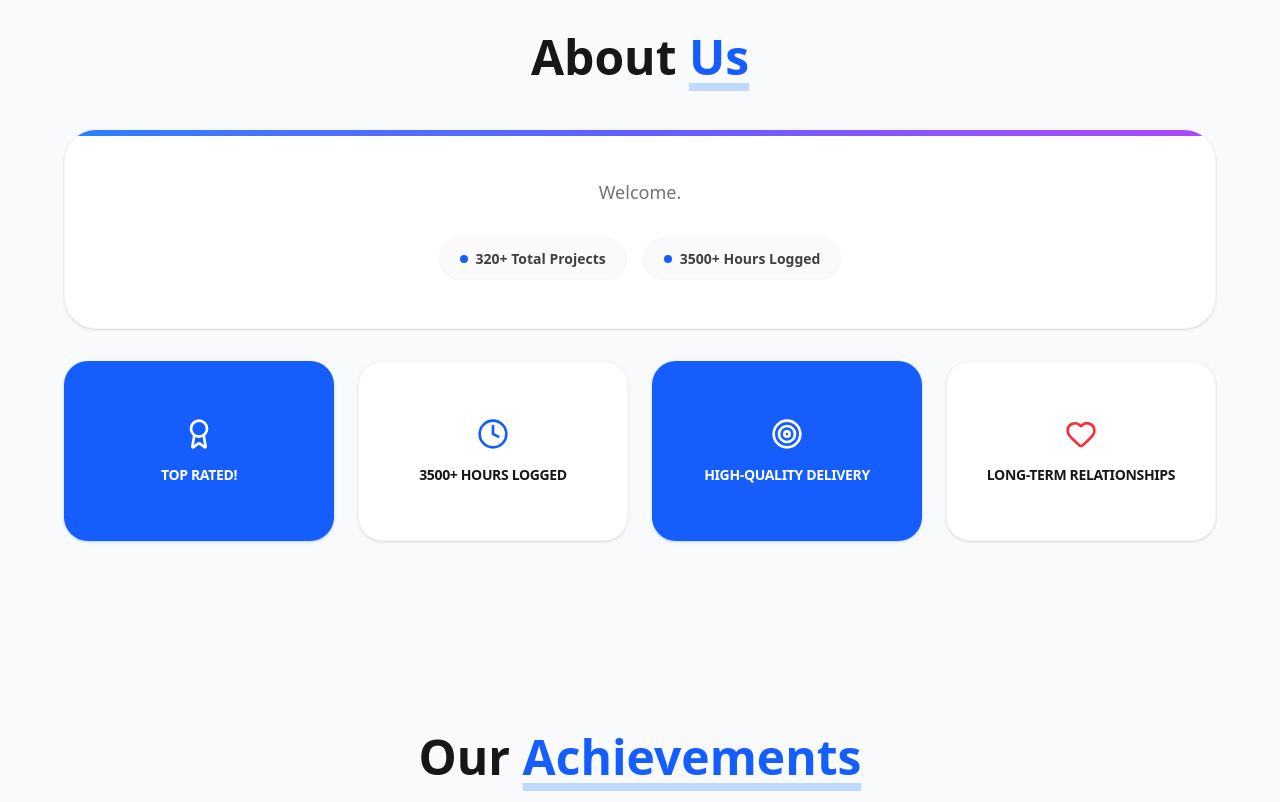
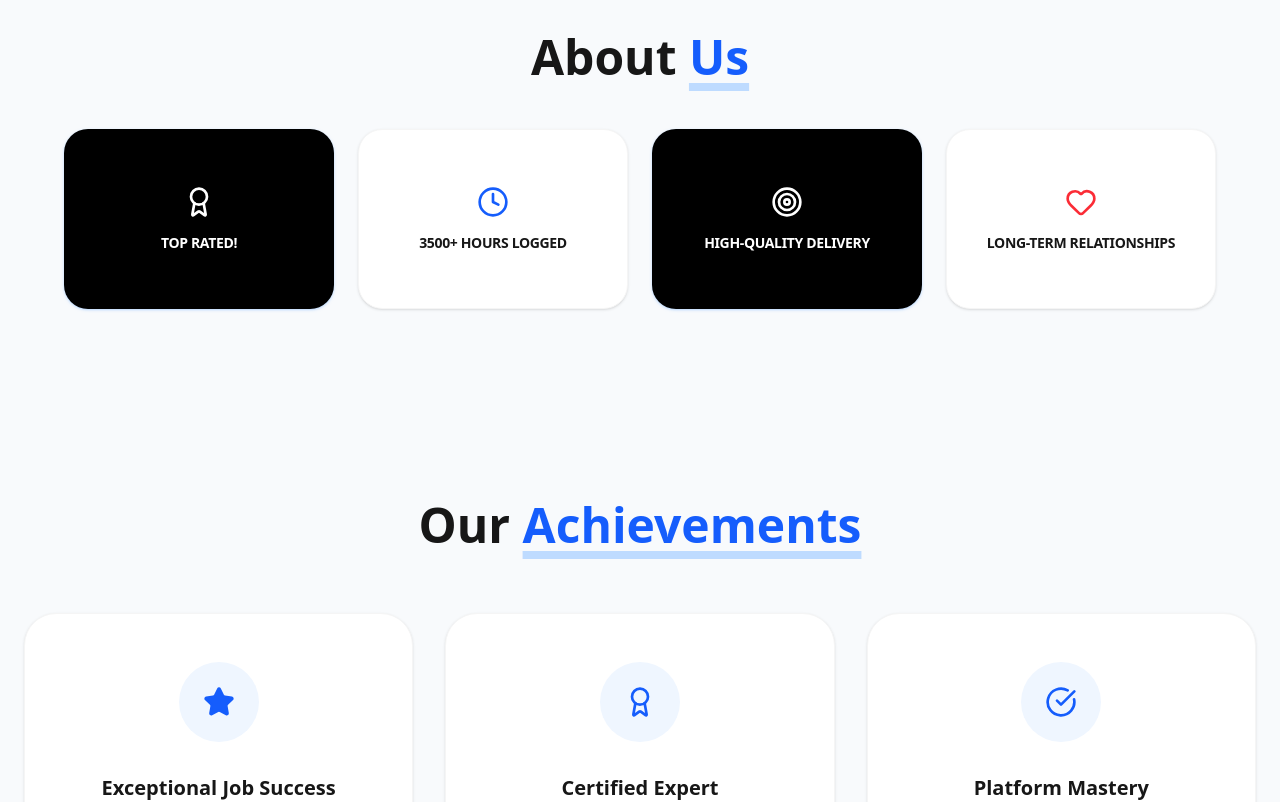
Before and after one commit to uthso297/clone-oct, a React (Vite) app: page / in a window 1280 px wide. Shown: the part 3800-4602 px from the top of the page. Built offline with nearby package versions, Linux system fonts and the light colour scheme.

Commit message:
updated about us

```diff
--- a/src/Components/AboutUs.tsx
+++ b/src/Components/AboutUs.tsx
@@ -35,25 +35,6 @@ export default function AboutUs() {
           </h2>
         </div>
 
-        {/* Main Welcome Card */}
-        <div className="relative bg-white rounded-4xl shadow-sm border border-neutral-100 p-12 mb-8 overflow-hidden text-center">
-          {/* Top Gradient Border */}
-          <div className="absolute top-0 left-0 right-0 h-1.5 bg-linear-to-r from-blue-500 via-indigo-500 to-purple-500" />
-
-          <p className="text-neutral-500 text-lg mb-8">Welcome.</p>
-
-          <div className="flex flex-wrap justify-center gap-4">
-            <div className="flex items-center gap-2 bg-neutral-50 px-5 py-2.5 rounded-full border border-neutral-100">
-              <div className="w-2 h-2 rounded-full bg-blue-600" />
-              <span className="text-sm font-bold text-neutral-700">320+ Total Projects</span>
-            </div>
-            <div className="flex items-center gap-2 bg-neutral-50 px-5 py-2.5 rounded-full border border-neutral-100">
-              <div className="w-2 h-2 rounded-full bg-blue-600" />
-              <span className="text-sm font-bold text-neutral-700">3500+ Hours Logged</span>
-            </div>
-          </div>
-        </div>
-
         {/* Bottom Feature Cards */}
         <div className="grid grid-cols-1 sm:grid-cols-2 lg:grid-cols-4 gap-6">
           {stats.map((item, index) => (
@@ -61,7 +42,7 @@ export default function AboutUs() {
               key={index}
               className={`flex flex-col items-center justify-center p-8 rounded-3xl shadow-sm transition-transform hover:-translate-y-1 duration-300 min-h-45 text-center
                 ${item.primary
-                  ? 'bg-blue-600 text-white shadow-blue-200'
+                  ? 'bg-black text-white shadow-blue-200'
                   : 'bg-white text-neutral-900 border border-neutral-100'
                 }`}
             >
--- a/src/Components/WorkTogether.tsx
+++ b/src/Components/WorkTogether.tsx
@@ -28,7 +28,7 @@ export default function WorkTogether() {
             </p>
 
             {/* Primary Action Button */}
-            <button className="group flex items-center gap-2 bg-blue-600 hover:bg-blue-700 text-white px-10 py-5 rounded-full font-bold text-lg transition-all shadow-lg hover:shadow-blue-500/25 active:scale-95">
+            <button className="group flex items-center gap-2 bg-black hover:bg-white hover:text-black text-white px-10 py-5 rounded-full font-bold text-lg transition-all shadow-lg hover:shadow-blue-500/25 active:scale-95">
               Partner with Us
               <ArrowRight className="w-5 h-5 transition-transform group-hover:translate-x-1" />
             </button>
```
